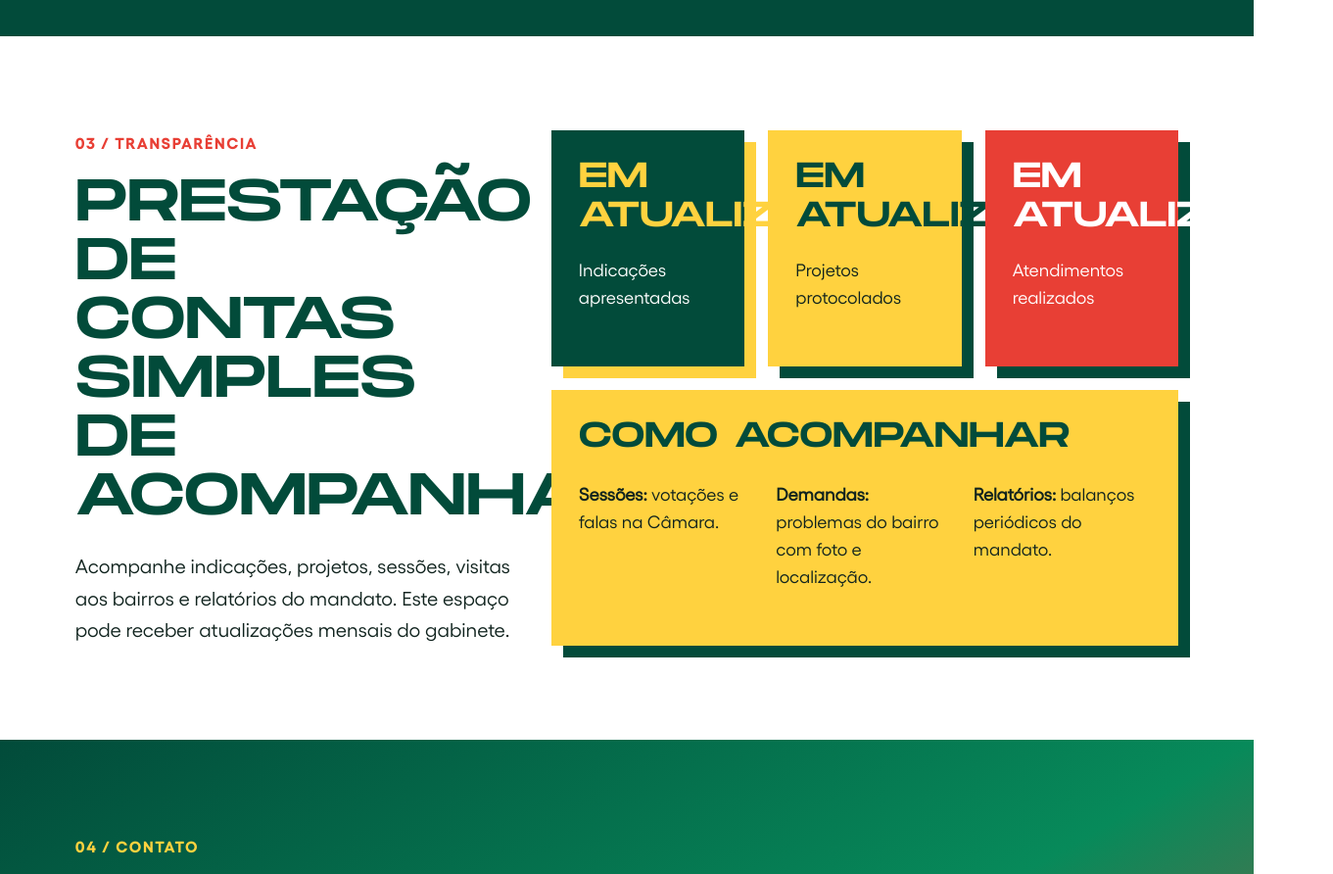
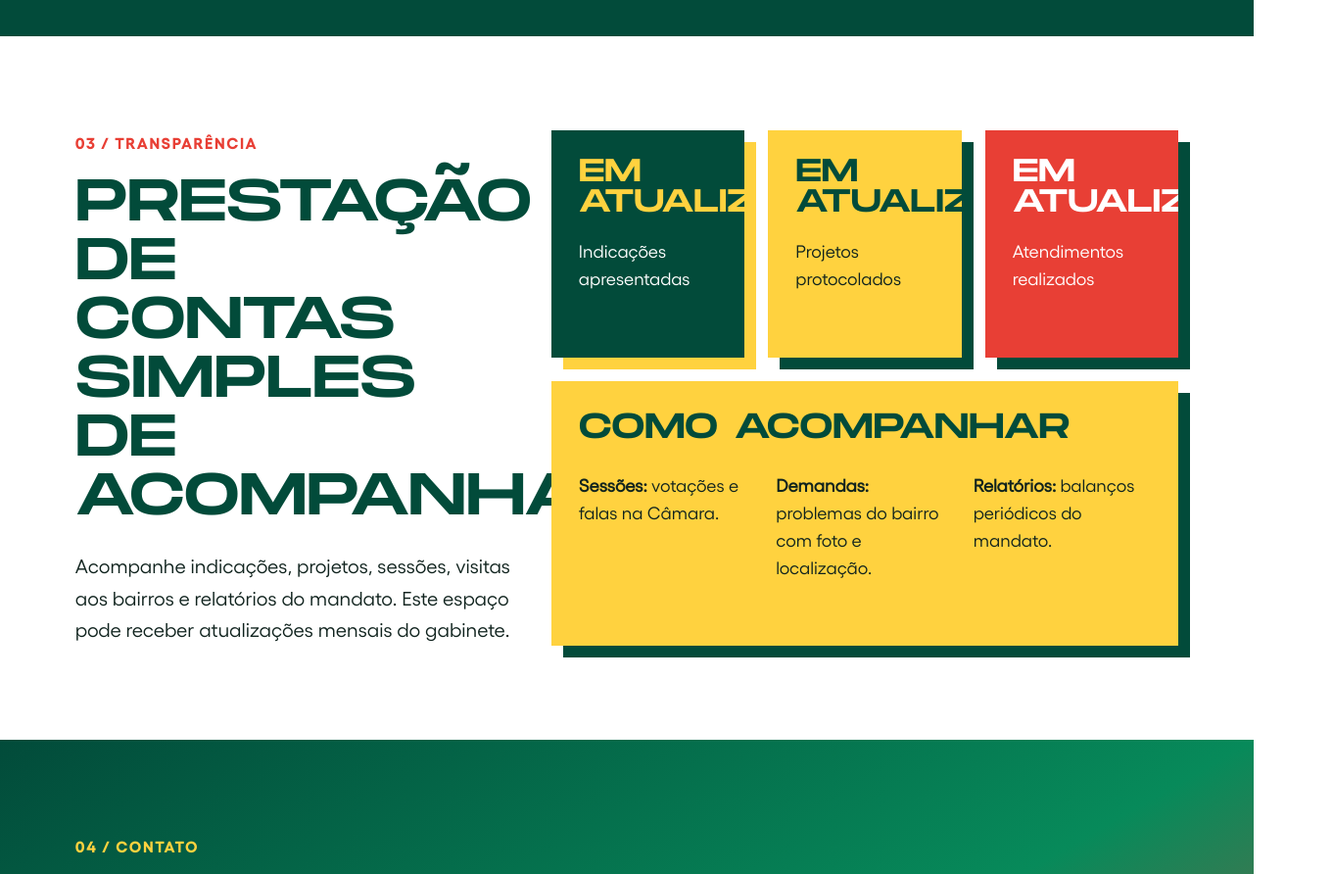
Before and after one commit to simplessimplo2026-source/Site-Matheus, a plain HTML site: page index.html in a window 1280 px wide. Shown: the part 2720-3612 px from the top of the page at 98% size, 1361 px wide, since content can reach past the window. Drawn offline with Linux system fonts and the light colour scheme.

Commit message:
Add files via upload

```diff
--- a/assets/css/tabata-campaign-system.css
+++ b/assets/css/tabata-campaign-system.css
@@ -37,6 +37,8 @@
 .mdb-theme .mdb-band{background:linear-gradient(90deg,var(--mdb-green-deep),var(--mdb-green),var(--mdb-yellow));color:#fff}
 .mdb-theme .mdb-soft{background:linear-gradient(180deg,#fff 0%,var(--mdb-cream) 100%)}
 .mdb-theme .tabata-marquee span{-webkit-text-stroke-color:var(--mdb-green-deep)}
+.status-card{min-width:0;overflow:hidden}
+.status-label{display:block;font-size:clamp(24px,2.55vw,34px);line-height:.94;max-width:100%;white-space:normal;overflow-wrap:normal}
 @media(max-width:900px){
   html,body{width:100%;overflow-x:hidden}
   .tabata-display{line-height:1.02;overflow-wrap:anywhere}
@@ -70,5 +72,6 @@
   #perfil .grid,#atuacao .grid,#transparencia .grid,#contato .grid{gap:24px}
   .tabata-card{padding:22px!important}
   .tabata-card h3{font-size:clamp(28px,9vw,40px)!important}
+  .status-label{font-size:clamp(27px,10vw,42px)}
   footer .flex{align-items:flex-start}
 }
--- a/index.html
+++ b/index.html
@@ -99,9 +99,9 @@
 <p class="mt-6 text-[#10231E] text-xl leading-relaxed">Acompanhe indicações, projetos, sessões, visitas aos bairros e relatórios do mandato. Este espaço pode receber atualizações mensais do gabinete.</p>
 </div>
 <div class="lg:col-span-7 grid md:grid-cols-3 gap-6">
-<div class="tabata-card blue p-7"><span class="tabata-display text-4xl text-[#FFD23F]">Em atualização</span><p class="mt-5 text-lg">Indicações apresentadas</p></div>
-<div class="tabata-card p-7"><span class="tabata-display text-4xl text-[#024B3A]">Em atualização</span><p class="mt-5 text-lg">Projetos protocolados</p></div>
-<div class="tabata-card red p-7"><span class="tabata-display text-4xl">Em atualização</span><p class="mt-5 text-lg">Atendimentos realizados</p></div>
+<div class="tabata-card status-card blue p-7"><span class="tabata-display status-label text-[#FFD23F]">Em<br/>atualização</span><p class="mt-5 text-lg">Indicações apresentadas</p></div>
+<div class="tabata-card status-card p-7"><span class="tabata-display status-label text-[#024B3A]">Em<br/>atualização</span><p class="mt-5 text-lg">Projetos protocolados</p></div>
+<div class="tabata-card status-card red p-7"><span class="tabata-display status-label">Em<br/>atualização</span><p class="mt-5 text-lg">Atendimentos realizados</p></div>
 <div class="tabata-card md:col-span-3 p-7"><h3 class="tabata-display text-4xl text-[#024B3A]">Como acompanhar</h3><div class="mt-6 grid md:grid-cols-3 gap-5 text-lg"><p><strong>Sessões:</strong> votações e falas na Câmara.</p><p><strong>Demandas:</strong> problemas do bairro com foto e localização.</p><p><strong>Relatórios:</strong> balanços periódicos do mandato.</p></div></div>
 </div>
 </div>
```
